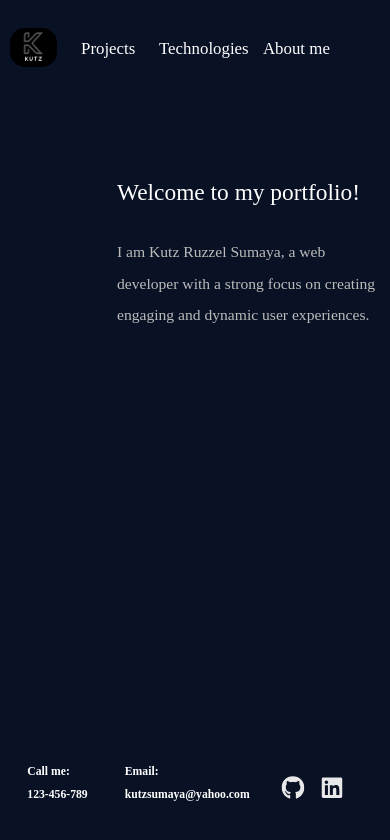
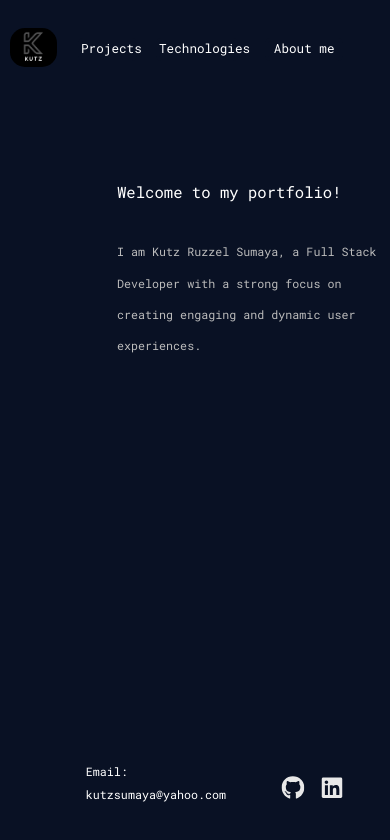
Before and after one commit to kutzruzzel/Portfolio, a React (Create React App) app: page / in a window 390 px wide. Shown: the top 840 px of the page. Built offline with nearby package versions, Linux system fonts and the light colour scheme.

Commit message:
design improvements

```diff
--- a/public/index.html
+++ b/public/index.html
@@ -10,6 +10,9 @@
       content="Web site created using create-react-app"
     />
     <link rel="apple-touch-icon" href="%PUBLIC_URL%/logo192.png" />
+    <link rel="preconnect" href="https://fonts.googleapis.com">
+  <link rel="preconnect" href="https://fonts.gstatic.com" crossorigin>
+  <link href="https://fonts.googleapis.com/css2?family=Roboto+Mono&display=swap" rel="stylesheet">
     <!--
       manifest.json provides metadata used when your web app is installed on a
       user's mobile device or desktop. See https://developers.google.com/web/fundamentals/web-app-manifest/
--- a/src/App.css
+++ b/src/App.css
@@ -1,6 +1,6 @@
 .App {
   text-align: center;
-  font-family: sans-serif;
+  font-family: 'Roboto Mono', monospace;
   position: relative;
   width: 100%;
   height: 100vh;
@@ -11,7 +11,8 @@
 * {
   margin: 0;
   padding: 0;
-  font-family: sans-serif;
+  font-family: 'Roboto Mono', monospace;
+
   box-sizing: border-box;
 }
 
@@ -22,13 +23,14 @@
   left: 40%;
   top: 27%;
   text-align: left;
-  font-family: 'Poppins';
+  font-family: 'Roboto Mono', monospace;
   font-style: normal;
   font-weight: 400;
-  font-size: 3vw;
+  font-size: 2vw;
   line-height: 6vw;
   color: #FFFFFF;
   transition: transform 2s;
+  cursor:default;
 }
 
 .p1:hover{
@@ -42,34 +44,19 @@
   left: 40%;
   top: 38%;
   text-align: left;
-  font-family: 'Poppins';
+  font-family: 'Roboto Mono', monospace;
   font-style: normal;
   font-weight: 400;
-  font-size: 2vw;
+  font-size: 1vw;
   line-height: 4vw;
   color: #BCBCBC;
   transition: transform 2s;
+  cursor:default;
 }
 .p2:hover{
   transform: translateY(-10px);
 }
 
-
-.p3 {
-  position: absolute;
-  width: 8%;
-  height: auto;
-  left: 50%;
-  top: 88%;
-  transform: translateX(-50%);
-  text-align: left;
-  font-family: 'Poppins';
-  font-style: normal;
-  font-weight: 600;
-  font-size: 1.5vw;
-  line-height: 2.5vw;
-  color: #FFFFFF;
-}
 
 .p4 {
   position: absolute;
@@ -79,12 +66,18 @@
   top: 88%;
   transform: translateX(-50%);
   text-align: left;
-  font-family: 'Poppins';
+  font-family: 'Roboto Mono', monospace;
   font-style: normal;
-  font-weight: 600;
-  font-size: 1.5vw;
+  font-weight: 400;
+  font-size: 1vw;
   line-height: 2.5vw;
   color: #FFFFFF;
+  cursor:default;
+  transition: color 2s;
+}
+
+.p4:hover{
+  color: black;
 }
 
 .github {
@@ -119,7 +112,7 @@
 /* Media Query for Mobile Devices */
 @media (max-width: 767px) {
   .p1 {
-    font-size: 6vw;
+    font-size: 4vw;
     line-height: 12vw;
     top: 20%;
     width: 70%;
@@ -129,7 +122,7 @@
   }
 
   .p2 {
-    font-size: 4vw;
+    font-size: 3vw;
     line-height: 8vw;
     top: 28%;
     width: 70%;
@@ -137,20 +130,13 @@
 
   }
 
-  .p3 {
-    font-size: 3vw;
-    line-height: 6vw;
-    top: 90%;
-    left: 15%;
-    width: 16%;
 
-  }
 
   .p4 {
     font-size: 3vw;
     line-height: 6vw;
     top: 90%;
-    left: 40%;
+    left: 30%;
   }
 
   .github{
--- a/src/App.js
+++ b/src/App.js
@@ -10,11 +10,11 @@ function App() {
       <Navbar/>
         <div className='intro'>
        <p className='p1'>Welcome to my portfolio!</p>
-       <p className='p2'>I am Kutz Ruzzel Sumaya, a web developer with a strong focus on creating engaging and dynamic user experiences.</p>
+       <p className='p2'>I am Kutz Ruzzel Sumaya, a Full Stack Developer with a strong focus on creating engaging and dynamic user experiences.</p>
        </div>
 
        <div className='footer'>
-       <p className='p3'>Call me: 123-456-789</p>
+
        <p className='p4'>Email: kutzsumaya@yahoo.com </p>
        <Link to="https://github.com/Kutz-S" >
        <div>
--- a/src/components/Navbar.css
+++ b/src/components/Navbar.css
@@ -22,11 +22,11 @@
 
 .projects {
   position: absolute;
-  width: 5.6vw;
+  width: 6.5vw;
   height: 2.2vw;
   left: calc(50% - 5.6vw/2 - 33vw);
   top: 3vw;
-  font-family: 'Poppins';
+  font-family: 'Roboto Mono', monospace;
   font-style: normal;
   font-weight: 500;
   font-size: 1.2vw;
@@ -49,11 +49,11 @@
 
 .techno {
   position: absolute;
-  width: 9vw;
+  width: 9.3vw;
   height: 2.2vw;
   left: calc(50% - 9vw/2 - 20vw);
   top: 3vw;
-  font-family: 'Poppins';
+  font-family: 'Roboto Mono', monospace;
   font-style: normal;
   font-weight: 500;
   font-size: 1.2vw;
@@ -80,7 +80,7 @@
   height: 2.2vw;
   left: calc(50% - 7vw/2 - 7.5vw);
   top: 3vw;
-  font-family: 'Poppins';
+  font-family: 'Roboto Mono', monospace;
   font-style: normal;
   font-weight: 500;
   font-size: 1.2vw;
@@ -120,7 +120,7 @@
       top: 30%;
       height: 6vw;
       width: 15vw;
-      font-size: 2vh;
+      font-size: 1.5vh;
       line-height: 4vw;
 
     }
@@ -130,17 +130,17 @@
       top: 30%;
       height: 6vw;
       width: 21vw;
-      font-size: 2vh;
+      font-size: 1.5vh;
       line-height: 4vw;
 
     }
 
     .aboutme {
-      left: 65%;
+      left: 68%;
       top: 30%;
       height: 6vw;
-      width: 22vw;
-      font-size: 2vh;
+      width: 20vw;
+      font-size: 1.5vh;
       line-height: 4vw;
 
 
--- a/src/index.css
+++ b/src/index.css
@@ -1,13 +1,5 @@
 body {
   margin: 0;
-  font-family: -apple-system, BlinkMacSystemFont, 'Segoe UI', 'Roboto', 'Oxygen',
-    'Ubuntu', 'Cantarell', 'Fira Sans', 'Droid Sans', 'Helvetica Neue',
-    sans-serif;
-  -webkit-font-smoothing: antialiased;
-  -moz-osx-font-smoothing: grayscale;
+  font-family: 'Roboto Mono', monospace;
+
 }
-
-code {
-  font-family: source-code-pro, Menlo, Monaco, Consolas, 'Courier New',
-    monospace;
-}
```
